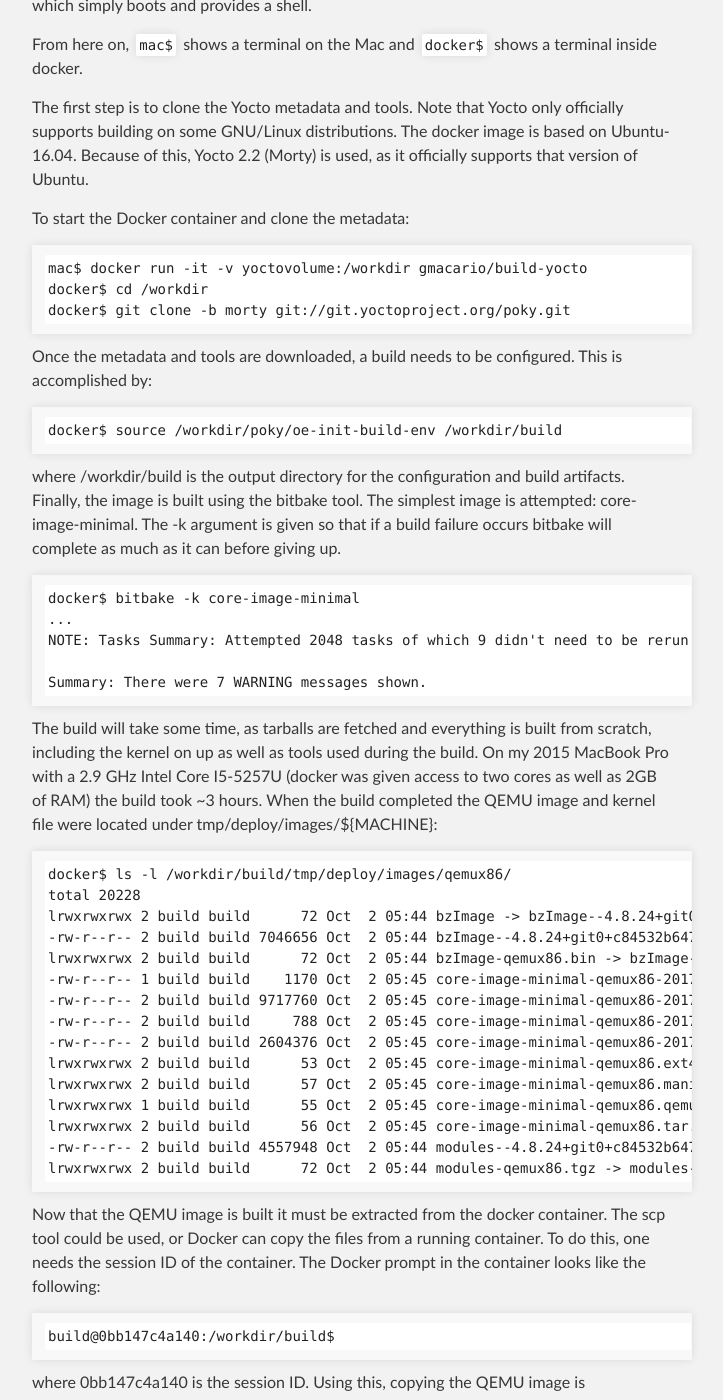
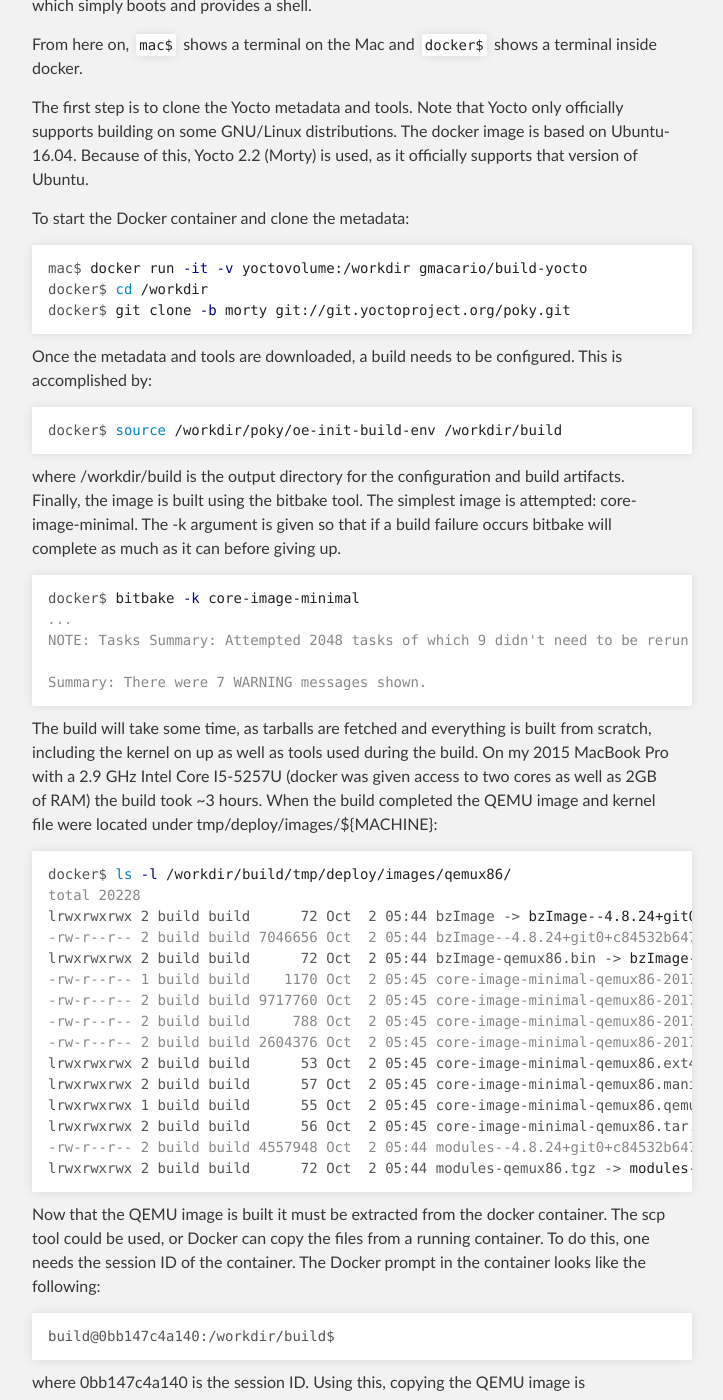
Before and after one commit to zatoichi-engineer/blog, a Jekyll site: the page built from _posts/2017-10-02-yocto-on-osx.md, in a window 1280 px wide and 1400 px high, scrolled down 2063 px. Shown: the whole window, without its empty margins (288-1011 px from the left). Built offline with Jekyll 4.4.1, drawn with Linux system fonts in a browser that asks for light colours; some of the changed text lies outside the part shown.

Commit message:
add syntax highlighting to terminal session examples

````diff
--- a/_posts/2017-10-02-yocto-on-osx.md
+++ b/_posts/2017-10-02-yocto-on-osx.md
@@ -39,17 +39,17 @@ needed by Yocto.
 Creating a new container and testing it is as simple as first downloading
 the image:
 
-```
+{% highlight shell_session %}
 $ docker pull gmacario/build-yocto
-```
+{% endhighlight %}
 
 and running an instance of the container. The following will start a new
 container, run ```echo```, then destroy the container:
 
-```
+{% highlight shell_session %}
 $ docker run gmacario/build-yocto echo hi
 hi
-```
+{% endhighlight %}
 
 The image contains everything necessary to build with Yocto. However,
 by default any changes made in the container do not survive once it is
@@ -59,9 +59,9 @@ a path on macOS to appear in the container, then let Yocto build using that
 path. For example, the following docker argument will let the container access
 a local directory called "yocto" and access it from /home/build/yocto:
 
-```
+{% highlight shell_session %}
 --volume=${PWD}/yocto:/home/build/yocto
-```
+{% endhighlight %}
 
 Unfortunately, if Yocto were to build its files using that directory the
 build would fail; during the build some hardlinks are made, and the macOS
@@ -75,18 +75,18 @@ with what the container expects.
 
 To create a volume, for example called yoctovolume:
 
-```
+{% highlight shell_session %}
 $ docker volume create --name yoctovolume
-```
+{% endhighlight %}
 
 The volume can now be given to a container when it starts. When this happens,
 the volume will by accessibly only by root. The
 build-yocto image runs as user __build__ by default. To allow that user to access
 the volume, the permissions need to be changed first:
 
-```
+{% highlight shell_session %}
 $ docker run -it --rm -v yoctovolume:/workdir gmacario/build-yocto sudo chown -R build:build /workdir
-```
+{% endhighlight %}
 
 When the volume is given to a container it will now be accessible by the build user.
 
@@ -96,7 +96,7 @@ Now that an image is setup, building an example GNU/Linux distribution with Yoct
 is straight forward. Yocto will be used to create a QEMU image of a minimalistic
 distribution which simply boots and provides a shell.
 
-From here on, ```mac$``` shows a terminal on the Mac and ```docker$``` shows a
+From here on, `mac$` shows a terminal on the Mac and `docker$` shows a
 terminal inside docker.
 
 The first step is to clone the Yocto metadata and tools. Note that Yocto only
@@ -106,31 +106,31 @@ officially supports that version of Ubuntu.
 
 To start the Docker container and clone the metadata:
 
-```
+{% highlight shell_session %}
 mac$ docker run -it -v yoctovolume:/workdir gmacario/build-yocto
 docker$ cd /workdir
 docker$ git clone -b morty git://git.yoctoproject.org/poky.git
-```
+{% endhighlight %}
 
 Once the metadata and tools are downloaded, a build needs to be configured. This is
 accomplished by:
 
-```
+{% highlight shell_session %}
 docker$ source /workdir/poky/oe-init-build-env /workdir/build
-```
+{% endhighlight %}
 
 where /workdir/build is the output directory for the configuration and build
 artifacts. Finally, the image is built using the bitbake tool. The simplest
 image is attempted: core-image-minimal. The -k argument is given so that if a
 build failure occurs bitbake will complete as much as it can before giving up.
 
-```
+{% highlight shell_session %}
 docker$ bitbake -k core-image-minimal
 ...
 NOTE: Tasks Summary: Attempted 2048 tasks of which 9 didn't need to be rerun and all succeeded.
 
 Summary: There were 7 WARNING messages shown.
-```
+{% endhighlight %}
 
 The build will take some time, as tarballs are fetched and everything is built from
 scratch, including the kernel on up as well as tools used during the build. On
@@ -139,7 +139,7 @@ my 2015 MacBook Pro with a 2.9 GHz Intel Core I5-5257U
 When the build completed the QEMU image and kernel file were located
 under tmp/deploy/images/${MACHINE}:
 
-```
+{% highlight shell_session %}
 docker$ ls -l /workdir/build/tmp/deploy/images/qemux86/
 total 20228
 lrwxrwxrwx 2 build build      72 Oct  2 05:44 bzImage -> bzImage--4.8.24+git0+c84532b647_f6329fd287-r0-qemux86-20171002031647.bin
@@ -155,23 +155,23 @@ lrwxrwxrwx 1 build build      55 Oct  2 05:45 core-image-minimal-qemux86.qemuboo
 lrwxrwxrwx 2 build build      56 Oct  2 05:45 core-image-minimal-qemux86.tar.bz2 -> core-image-minimal-qemux86-20171002031647.rootfs.tar.bz2
 -rw-r--r-- 2 build build 4557948 Oct  2 05:44 modules--4.8.24+git0+c84532b647_f6329fd287-r0-qemux86-20171002031647.tgz
 lrwxrwxrwx 2 build build      72 Oct  2 05:44 modules-qemux86.tgz -> modules--4.8.24+git0+c84532b647_f6329fd287-r0-qemux86-20171002031647.tgz
-```
+{% endhighlight %}
 
 Now that the QEMU image is built it must be extracted from the docker
 container. The scp tool could be used, or Docker can copy the files
 from a running container. To do this, one needs the session ID of the
 container. The Docker prompt in the container looks like the following:
 
-```
+{% highlight shell_session %}
 build@0bb147c4a140:/workdir/build$
-```
+{% endhighlight %}
 
 where 0bb147c4a140 is the session ID. Using this, copying the QEMU image
 is accomplished using:
 
-```
+{% highlight shell_session %}
 mac$ docker cp 0bb147c4a140:/workdir/build/tmp/deploy/images/qemux86 .
-```
+{% endhighlight %}
 
 
 ### Running the image with QEMU
@@ -179,24 +179,24 @@ mac$ docker cp 0bb147c4a140:/workdir/build/tmp/deploy/images/qemux86 .
 Finally, the QEMU image is ready to be tested. If QEMU is not installed,
 [Homebrew](https://brew.sh/) can install it:
 
-```
+{% highlight shell_session %}
 mac$ brew install qemu
-```
+{% endhighlight %}
 
 The following then launches QEMU with the image:
 
-```
+{% highlight shell_session %}
 $ qemu-system-i386 -kernel bzImage -hda core-image-minimal-qemux86.ext4 -append "console=ttyS0 root=/dev/hda" -nographic
-```
+{% endhighlight %}
 
 and a terminal is provided for the newly created GNU/Linux system:
 
-```
+{% highlight shell_session %}
 Poky (Yocto Project Reference Distro) 2.2.2 qemux86 /dev/tty1
 
 qemux86 login: root
 root@qemux86:~# echo hello world
 hello world
-```
+{% endhighlight %}
 
 In future posts, I'll build several GNU/Linux images using Yocto.
````
